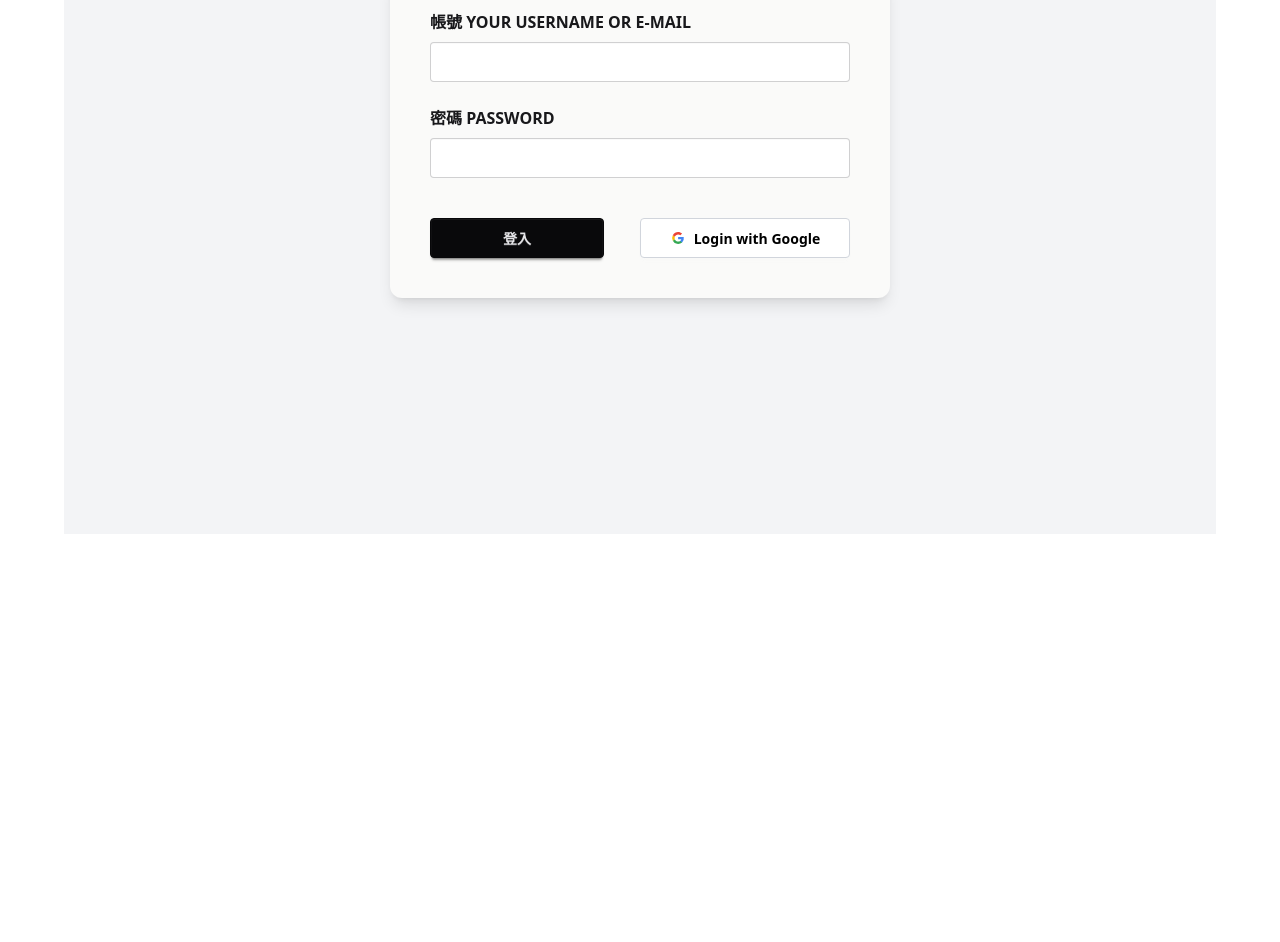
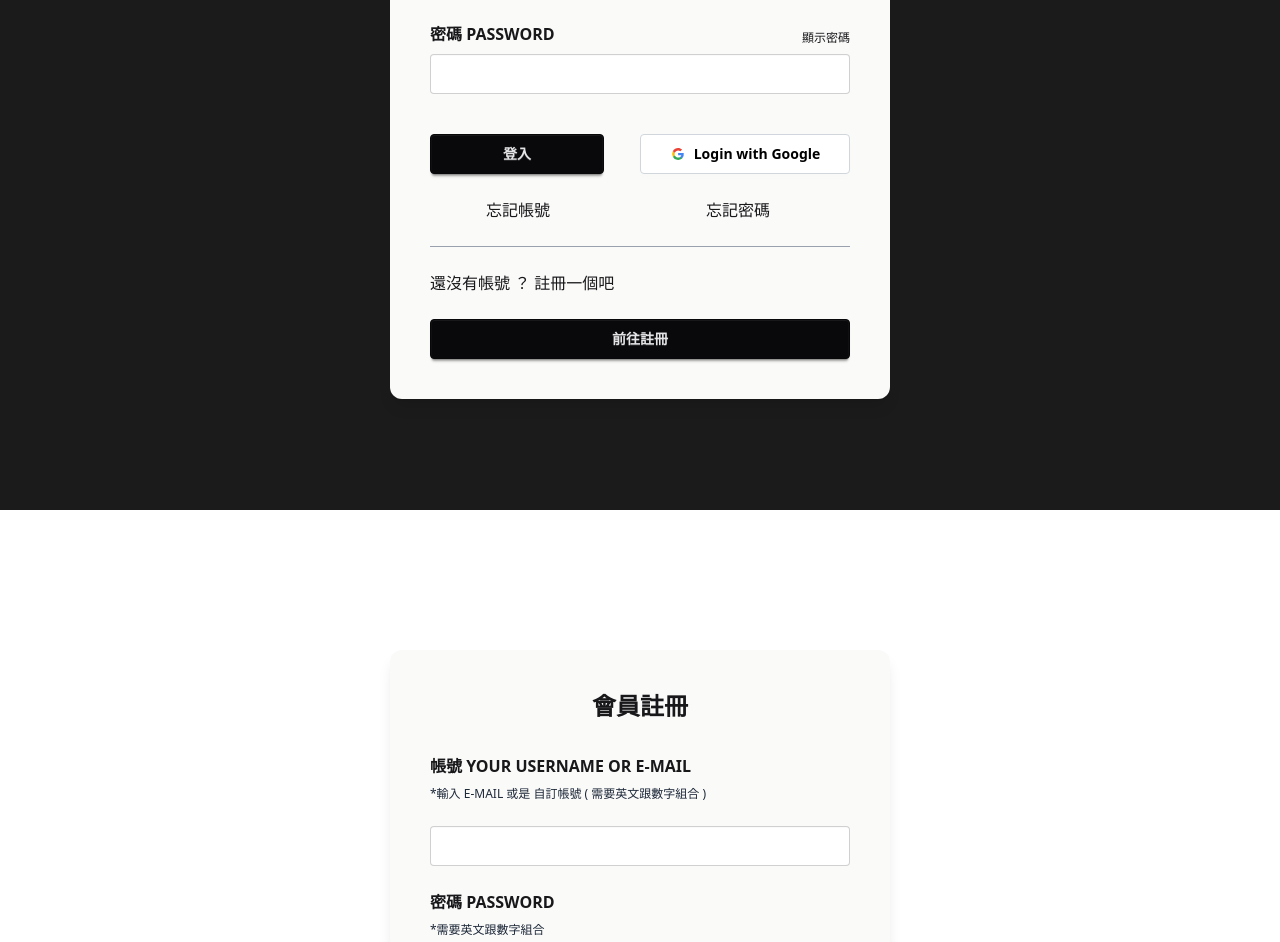
Before and after one commit to Bella-Cheng/food-blog, a Vue app: page / in a window 1280 px wide. Shown: the part 290-1232 px from the top of the page. Before the commit the page ends 824 px from the top, so only its background shows below. Built offline with nearby package versions, Linux system fonts and the light colour scheme.

Commit message:
feat : add sign page html

```diff
--- a/src/App.vue
+++ b/src/App.vue
@@ -1,14 +1,17 @@
 <script setup>
 import HomePage from './components/HomePage.vue'
 import About from './components/About.vue'
-import Member from './components/Member.vue'
+import Login from './components/Login.vue';
+import Sign from './components/Sign.vue';
+
 
 </script>
 
 <template>
   <!-- <HomePage /> -->
   <!-- <About /> -->
-  <Member />
+  <Login />
+  <Sign />
 
 
 </template>
--- a/src/components/Login.vue
+++ b/src/components/Login.vue
@@ -5,9 +5,9 @@
 <template>
   <body class="max-w-screen">
     <div class="max-w-6xl mx-auto">
-      <div>
-      </div>
-      <div class="min-h-screen bg-gray-100 flex justify-center items-center">
+
+      <div class="fixed inset-0 bg-black opacity-[.67] -z-10"></div>
+      <div class="min-h-screen flex justify-center items-center ">
         <div class="bg-stone-50 w-[500px] p-10 rounded-xl shadow-lg">
           <h2 class="mb-8 font-semibold text-2xl text-center">會員登入</h2>
           <div class="mb-6">
@@ -15,7 +15,12 @@
             <input type="text" name="" id="" class="input input-bordered w-full">
           </div>
           <div class="mb-6">
-            <p class="text-left mb-2 font-semibold">密碼 PASSWORD</p>
+            <div class="flex justify-between text-center">
+              <p class="text-left mb-2 font-semibold">密碼 PASSWORD</p>
+              <p class="text-button mt-2 text-xs hover:text-sky-600">顯示密碼</p>
+            </div>
+
+
            <input type="text" name="" id="" class="input input-bordered w-full">
           </div>
           <div class="flex justify-between items-center pt-4">
@@ -27,9 +32,17 @@
               Login with Google
             </button>
           </div>
-          <button type="button" class="cursor-pointer mt-6 hover:text-sky-600">還沒有帳號 ？ 註冊一個吧</button>
+          <div class="flex justify-between">
+            <button type="button" class="cursor-pointer my-6 px-14 hover:text-sky-600">忘記帳號</button>
+            <button type="button" class="cursor-pointer my-6 px-20 hover:text-sky-600">忘記密碼</button>
+          </div>
+
+          <hr class="border-gray-400" />
+          <button type="button" class="mt-6">還沒有帳號 ？ 註冊一個吧</button><br/>
+          <button type="button" class="cursor-pointer mt-6 btn btn-neutral w-full hover:bg-slate-500">前往註冊</button>
         </div>
       </div>
+
 
     </div>
 
--- a/src/components/Member.vue
+++ b/src/components/Sign.vue
@@ -5,35 +5,34 @@
 <template>
   <body class="max-w-screen">
     <div class="max-w-6xl mx-auto">
-      <div>
-        <button type="button">註冊</button>
-      </div>
-      <div class="flex justify-center items-center min-h-screen bg-gray-100">
+
+      <div class="fixed inset-0 bg-black opacity-[.67] -z-10"></div>
+      <div class="min-h-screen flex justify-center items-center ">
         <div class="bg-stone-50 w-[500px] p-10 rounded-xl shadow-lg">
+          <h2 class="mb-8 font-semibold text-2xl text-center">會員註冊</h2>
           <div class="mb-6">
             <p class="text-left mb-2 font-semibold">帳號 YOUR USERNAME OR E-MAIL</p>
+            <p class="text-left mb-6 text-xs text-gray-800">*輸入 E-MAIL 或是 自訂帳號 ( 需要英文跟數字組合 )</p>
             <input type="text" name="" id="" class="input input-bordered w-full">
           </div>
           <div class="mb-6">
             <p class="text-left mb-2 font-semibold">密碼 PASSWORD</p>
+            <p class="text-left mb-6 text-xs text-gray-800">*需要英文跟數字組合</p>
            <input type="text" name="" id="" class="input input-bordered w-full">
-         </div>
+          </div>
           <div class="flex justify-between items-center pt-4">
-            <button type="button" class="btn btn-neutral px-18">
-              登入
+            <button type="button" class="btn btn-neutral px-18 hover:bg-slate-500">
+              註冊
             </button>
-            <button class="btn bg-white text-black border border-gray-300 flex items-center gap-2 w-1/2">
+            <button class="btn bg-white text-black border border-gray-300 flex items-center gap-2 w-1/2 hover:bg-gray-200 hover:border-gray-400">
               <svg aria-label="Google logo" width="16" height="16" xmlns="http://www.w3.org/2000/svg" viewBox="0 0 512 512"><g><path d="m0 0H512V512H0" fill="#fff"></path><path fill="#34a853" d="M153 292c30 82 118 95 171 60h62v48A192 192 0 0190 341"></path><path fill="#4285f4" d="m386 400a140 175 0 0053-179H260v74h102q-7 37-38 57"></path><path fill="#fbbc02" d="m90 341a208 200 0 010-171l63 49q-12 37 0 73"></path><path fill="#ea4335" d="m153 219c22-69 116-109 179-50l55-54c-78-75-230-72-297 55"></path></g></svg>
-            Login with Google
+              Login with Google
             </button>
           </div>
+          <button type="button" class="cursor-pointer mt-6 hover:text-sky-600">已有帳號，點我進行登入</button>
+        </div>
+      </div>
 
-        </div>
-
-
-        <div></div>
-        <div></div>
-      </div>
 
     </div>
 
```
